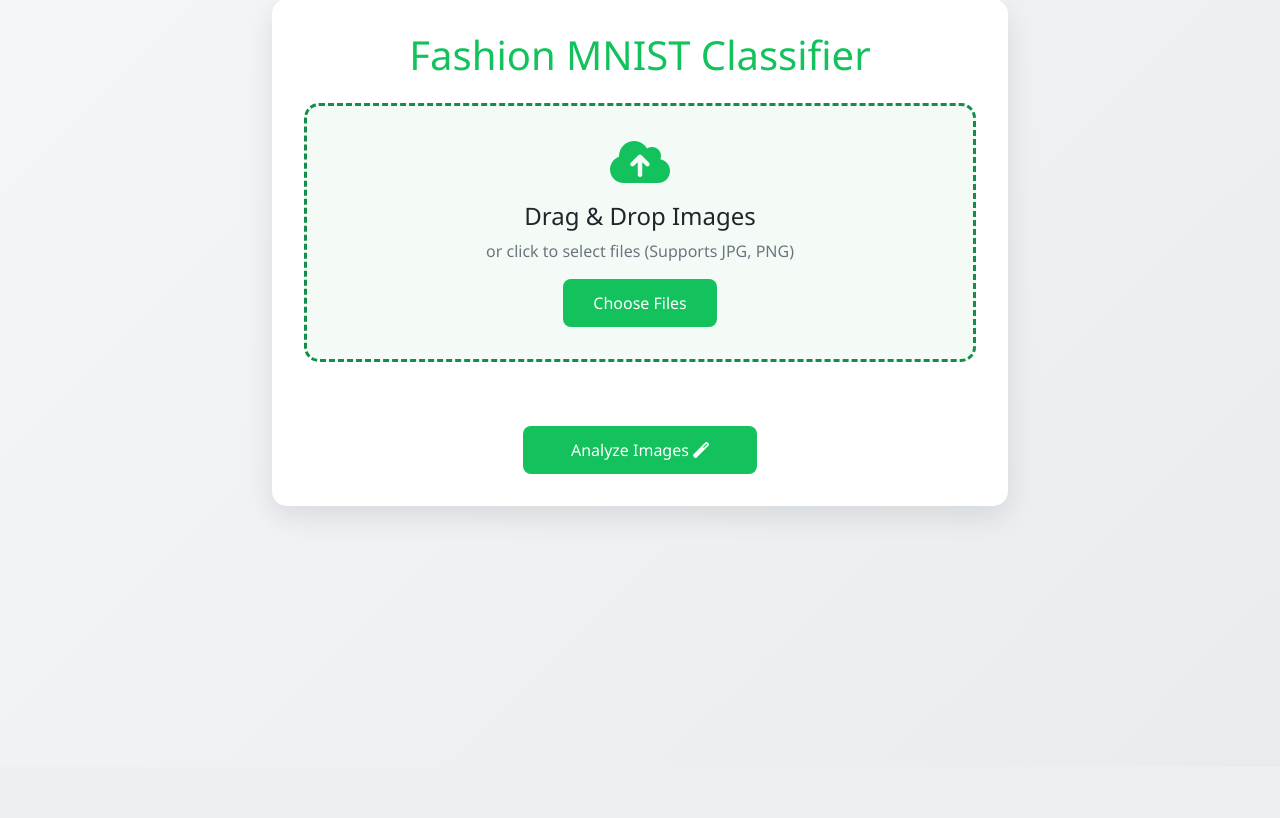
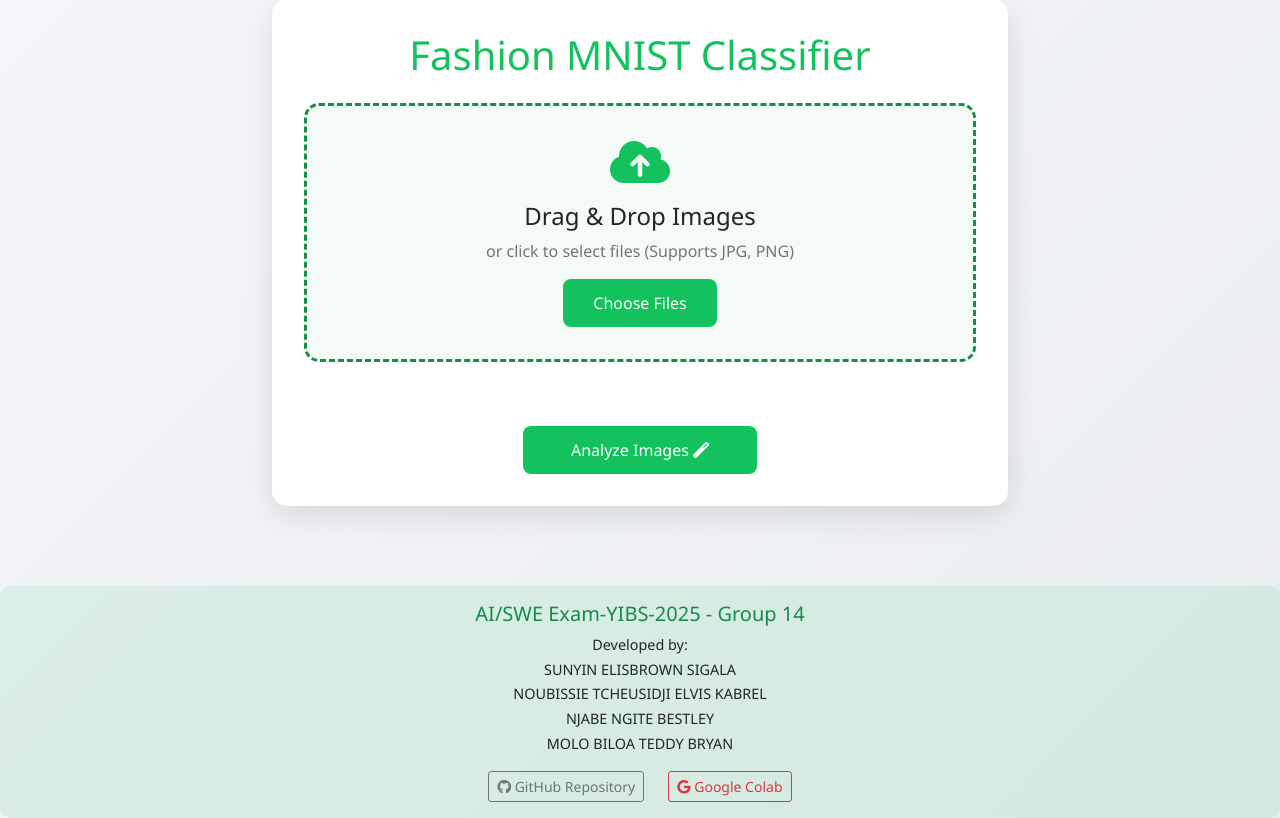
Before and after one commit to molo-biloa/Exam-Group14-YIBS-2025, a Flask app: template Flask-UI/templates/index.html in a window 1280 px wide. Shown: the part 65-883 px from the top of the page. Before the commit the page ends 583 px from the top, so only its background shows below. Run offline with Flask 3, Linux system fonts and the light colour scheme; the template is opened without the code that fills it, so the values that code supplies are empty; some libraries are stand-ins or nearby versions.

Commit message:
Update upload route and add credits footer with documentation links in index.html

```diff
--- a/Flask-UI/app.py
+++ b/Flask-UI/app.py
@@ -42,7 +42,7 @@ def preprocess_image(image_path):
     img_tensor = torch.tensor(img_array, dtype=torch.float32).unsqueeze(0).unsqueeze(0)  # Shape: [1, 1, 28, 28]
     return img_tensor
 
-@app.route('/', methods=['GET', 'POST'])
+@app.route('/predict', methods=['GET', 'POST'])
 def upload_file():
     if request.method == 'POST':
         files = request.files.getlist('file[]')
--- a/Flask-UI/templates/index.html
+++ b/Flask-UI/templates/index.html
@@ -90,6 +90,32 @@
             box-shadow: 0 2px 8px rgba(0,0,0,0.1);
         }
     </style>
+    <style>
+        .credits-footer {
+            margin-top: 3rem;
+            padding: 1rem;
+            background: rgba(19, 194, 92, 0.1);
+            border-radius: 10px;
+            text-align: center;
+        }
+
+        .credits-footer h5 {
+            color: var(--secondary-color);
+            margin-bottom: 0.5rem;
+        }
+
+        .credits-footer p {
+            margin: 0.2rem 0;
+            font-size: 0.9em;
+        }
+
+        .documentation-links {
+            margin-top: 1rem;
+            display: flex;
+            justify-content: center;
+            gap: 1.5rem;
+        }
+    </style>
 </head>
 <body>
     <div class="container upload-container">
@@ -137,6 +163,24 @@
                 </div>
             </div>
             {% endif %}
+        </div>
+    </div>
+    <div class="credits-footer">
+        <h5>AI/SWE Exam-YIBS-2025 - Group 14</h5>
+        <p>Developed by:</p>
+        <p>SUNYIN ELISBROWN SIGALA</p>
+        <p>NOUBISSIE TCHEUSIDJI ELVIS KABREL</p>
+        <p>NJABE NGITE BESTLEY</p>
+        <p>MOLO BILOA TEDDY BRYAN</p>
+
+        <div class="documentation-links">
+            <a href="https://github.com/molo-biloa/Exam-Group14-YIBS-2025" target="_blank" class="btn btn-sm btn-outline-secondary">
+                <i class="fab fa-github"></i> GitHub Repository
+            </a>
+            <a href="https://colab.research.google.com/drive/1fHc_HXm5ioiFZCiEKFspcg690nPHl8Mw#scrollTo=tp-PTG-7z_jP"
+               target="_blank" class="btn btn-sm btn-outline-danger">
+                <i class="fab fa-google"></i> Google Colab
+            </a>
         </div>
     </div>
 
```
